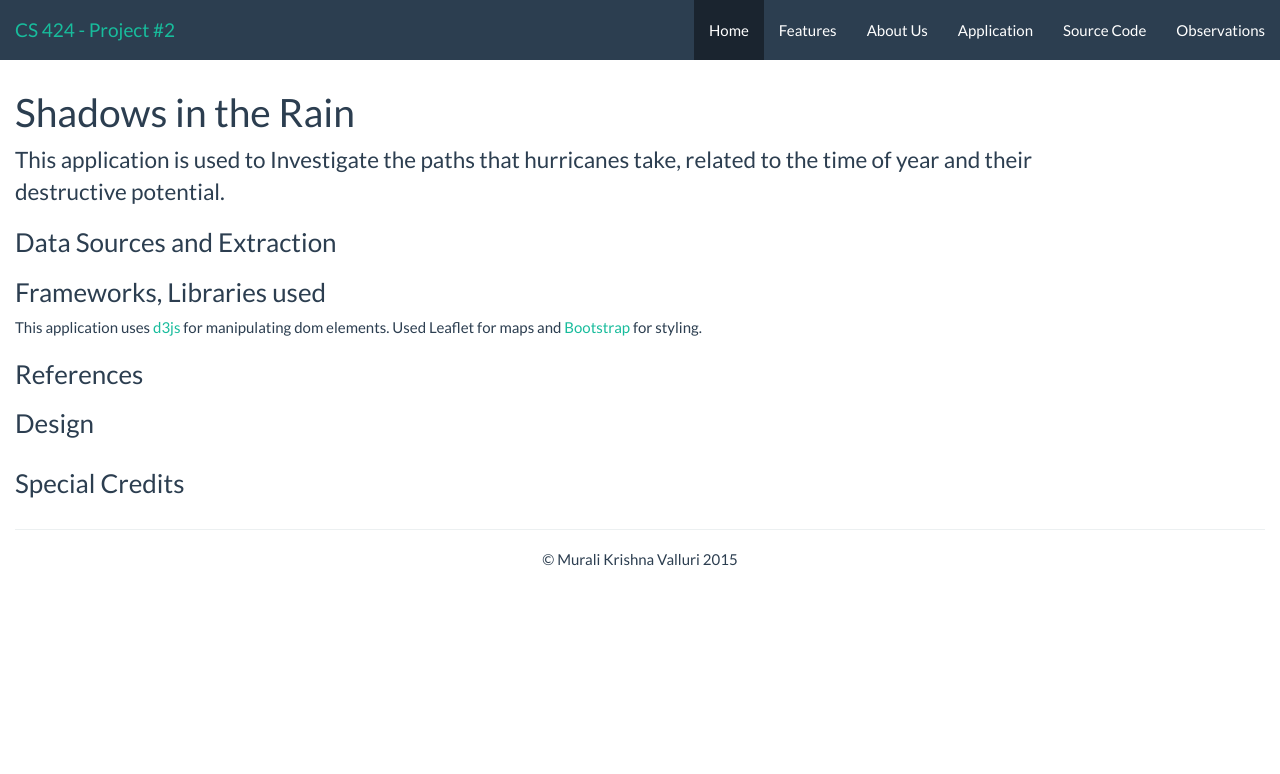
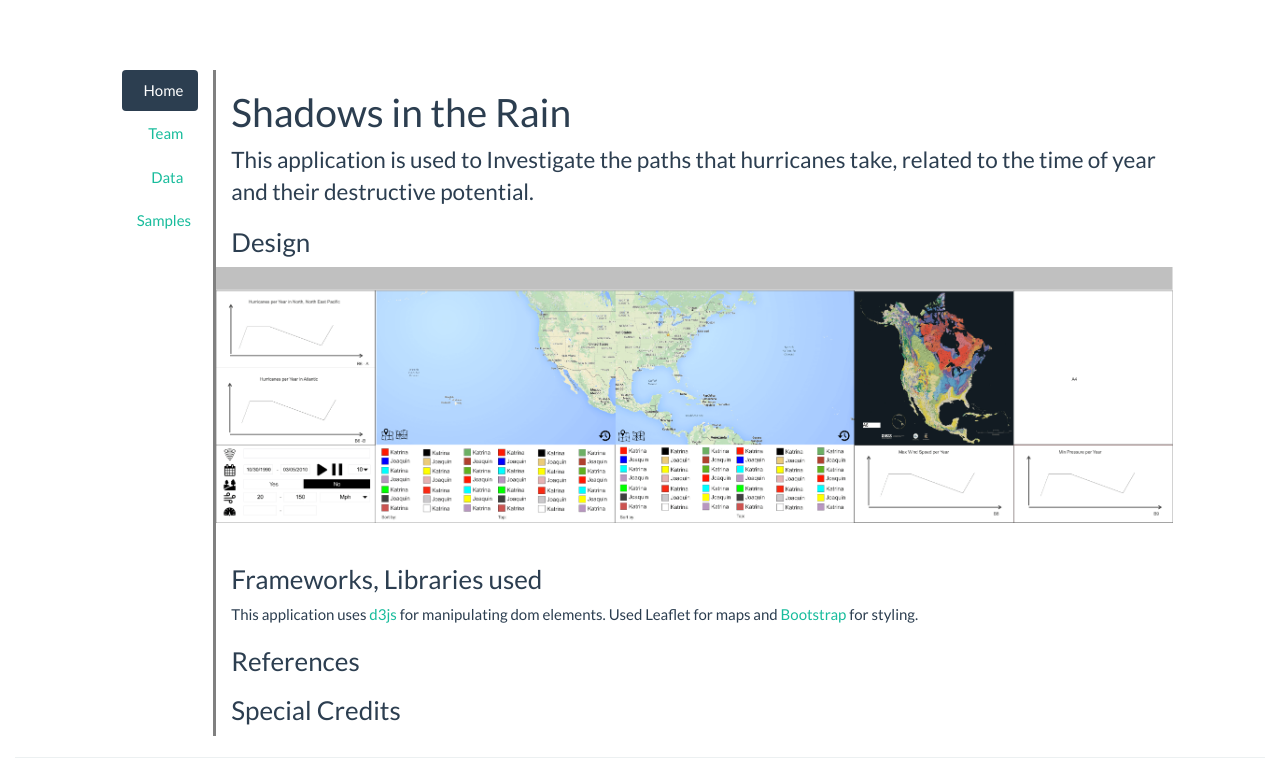
Before and after one commit to mkvalluri/CS-424-Project-2, a plain HTML site: page index.html in a window 1280 px wide. Drawn offline with Linux system fonts and the light colour scheme.

Commit message:
Updated pages for Beta #1 release
Added new pages,
Updated homepage.

```diff
--- a/css/style.css
+++ b/css/style.css
@@ -3,7 +3,7 @@ body {
 }
 
 .rowContainer {
-  border-left: 0.1em solid gray;
+  border-left: 0.2em solid gray;
   width: calc(100% / 12 * 9);
 }
 
--- a/index.html
+++ b/index.html
@@ -14,53 +14,33 @@
 
 <body>
     <!-- Body Portion -->
-    <!-- Defining container and then row which would wrap the entire body -->
 
-     <!-- Fixed navbar -->
-    <nav class="navbar navbar-default navbar-fixed-top">
       <div class="container-fluid">
-        <div class="navbar-header">
-          <button type="button" class="navbar-toggle collapsed" data-toggle="collapse" data-target="#navbar" aria-expanded="false" aria-controls="navbar">
-            <span class="sr-only">Toggle navigation</span>
-            <span class="icon-bar"></span>
-            <span class="icon-bar"></span>
-            <span class="icon-bar"></span>
-          </button>
-          <a class="navbar-brand" href="#">CS 424 - Project #2</a>
-        </div>
-        <div id="navbar" class="navbar-collapse collapse">
-          <ul class="nav navbar-nav navbar-right">
+        <div class="row">
+            <div class="col-md-1 col-md-offset-1 text-left">
+                <ul class="nav nav-pills nav-stacked text-right">
                     <li class="active"><a href="index.html">Home</a></li>
-                    <li ><a href="features.html">Features</a></li>
-                    <li ><a href="about.html">About Us</a></li>
-                    <li ><a href="application.html">Application</a></li>
-                    <li ><a href="sourcecode.html">Source Code</a></li>
-                    <li ><a href="observations.html">Observations</a></li>
-          </ul>
-        </div><!--/.nav-collapse -->
-      </div>
-    </nav>
-
-    <div class="container-fluid">
-        <div class="row">
-            <div class="col-md-10">
+                    <li><a href="about.html">Team</a></li>
+                    <li><a href="data.html">Data</a></li>
+                    <li><a href="samples.html">Samples</a></li>
+                </ul>
+            </div>
+            <div class="col-md-10 rowContainer">
                 <h1>Shadows in the Rain</h1>
                 <p class="lead">This application is used to Investigate the paths that hurricanes take, related to the time of year and their destructive potential.</p>
 
-                <h3>Data Sources and Extraction</h3>
-                <p></p>
+                <h3>Design</h3>
+                <div class="row">
+                    <img src="images/design1.png" class="img-responsive" alt="Responsive image" />
+                </div>
 
+                <br />
                 <h3>Frameworks, Libraries used</h3>
                 <p>This application uses <a href="http://http://d3js.org/">d3js</a> for manipulating dom elements. Used Leaflet for maps and <a href="http://getbootstrap.com/">Bootstrap</a>
                 for styling.</p>
 
                 <h3>References</h3>
                 <p></p>
-
-
-                <h3>Design</h3>
-                <div class="row">
-                </div>
 
                 <h3>Special Credits</h3>
                 <p></p>
@@ -69,7 +49,6 @@
 
         <hr>
         <footer class="text-center">
-            <h5>&copy; Murali Krishna Valluri 2015</h5>
         </footer>
     </div>
     <script src="js/jquery-2.1.4.min.js"></script>
```
Also changed, not shown: about.html (added), data.html (added), images/design1.png (added), samples.html (added).
